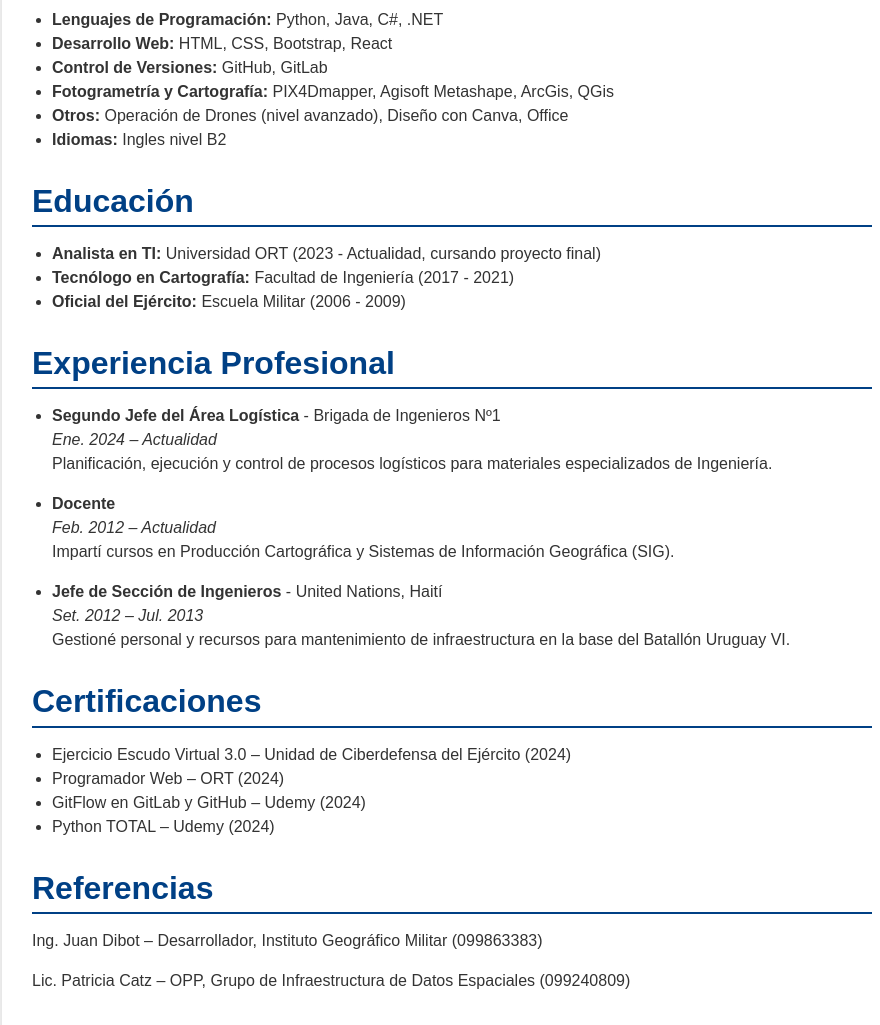
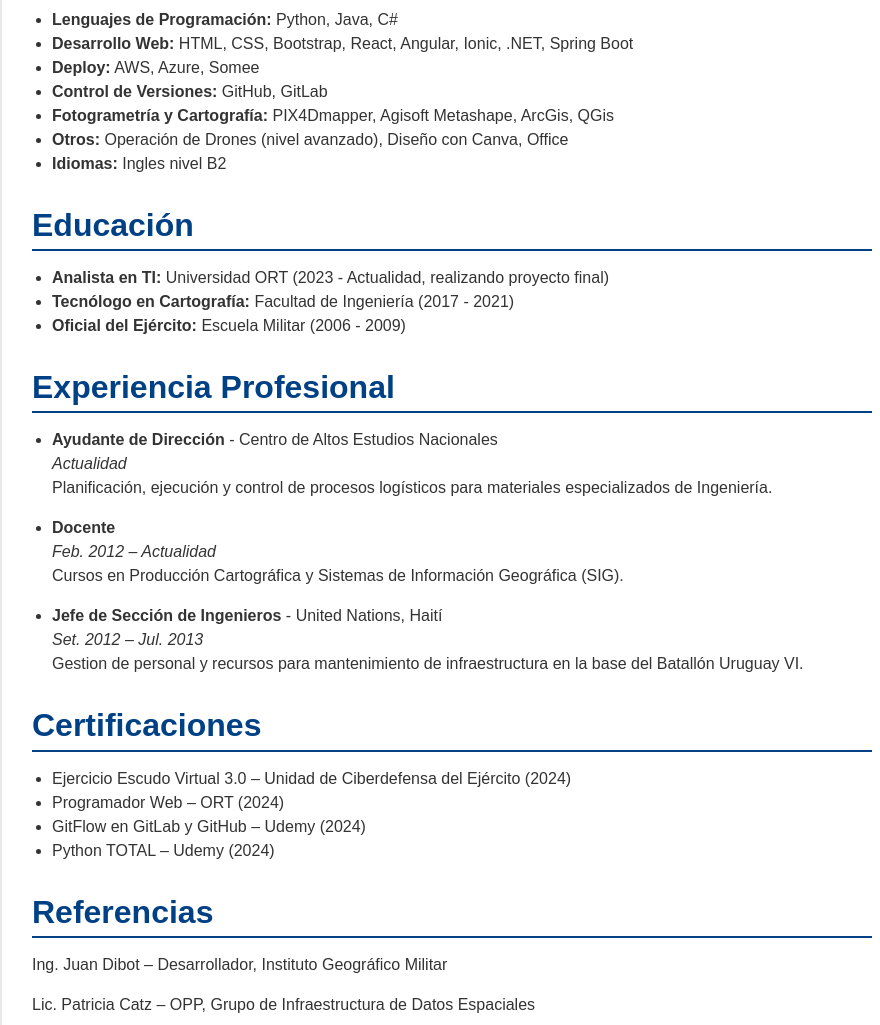
Before and after one commit to fkellner21/cv, a plain HTML site: page index.html in a window 1280 px wide. Shown: the part 521-1546 px from the top of the page, without its empty margins (188-1068 px from the left). Drawn offline with nearby package versions, Linux system fonts and the light colour scheme.

Commit message:
actualiza estudios actuales

```diff
--- a/index.html
+++ b/index.html
@@ -136,10 +136,12 @@
       <section class="skills">
         <h2 class="section-title">Habilidades</h2>
         <ul>
+          <li><strong>Lenguajes de Programación:</strong> Python, Java, C#</li>
           <li>
-            <strong>Lenguajes de Programación:</strong> Python, Java, C#, .NET
+            <strong>Desarrollo Web:</strong> HTML, CSS, Bootstrap, React,
+            Angular, Ionic, .NET, Spring Boot
           </li>
-          <li><strong>Desarrollo Web:</strong> HTML, CSS, Bootstrap, React</li>
+          <li><strong>Deploy:</strong> AWS, Azure, Somee</li>
           <li><strong>Control de Versiones:</strong> GitHub, GitLab</li>
           <li>
             <strong>Fotogrametría y Cartografía:</strong> PIX4Dmapper, Agisoft
@@ -159,7 +161,7 @@
         <ul>
           <li>
             <strong>Analista en TI:</strong> Universidad ORT (2023 - Actualidad,
-            cursando proyecto final)
+            realizando proyecto final)
           </li>
           <li>
             <strong>Tecnólogo en Cartografía:</strong> Facultad de Ingeniería
@@ -176,9 +178,9 @@
         <h2 class="section-title">Experiencia Profesional</h2>
         <ul>
           <li>
-            <strong>Segundo Jefe del Área Logística</strong> - Brigada de
-            Ingenieros Nº1 <br />
-            <em>Ene. 2024 – Actualidad</em>
+            <strong>Ayudante de Dirección</strong> - Centro de Altos Estudios
+            Nacionales <br />
+            <em>Actualidad</em>
             <p>
               Planificación, ejecución y control de procesos logísticos para
               materiales especializados de Ingeniería.
@@ -188,8 +190,8 @@
             <strong>Docente</strong> <br />
             <em>Feb. 2012 – Actualidad</em>
             <p>
-              Impartí cursos en Producción Cartográfica y Sistemas de
-              Información Geográfica (SIG).
+              Cursos en Producción Cartográfica y Sistemas de Información
+              Geográfica (SIG).
             </p>
           </li>
           <li>
@@ -197,8 +199,8 @@
             Haití <br />
             <em>Set. 2012 – Jul. 2013</em>
             <p>
-              Gestioné personal y recursos para mantenimiento de infraestructura
-              en la base del Batallón Uruguay VI.
+              Gestion de personal y recursos para mantenimiento de
+              infraestructura en la base del Batallón Uruguay VI.
             </p>
           </li>
         </ul>
@@ -221,20 +223,16 @@
       <!-- Referencias -->
       <section>
         <h2 class="section-title">Referencias</h2>
-        <p>
-          Ing. Juan Dibot – Desarrollador, Instituto Geográfico Militar
-          (099863383)
-        </p>
+        <p>Ing. Juan Dibot – Desarrollador, Instituto Geográfico Militar</p>
         <p>
           Lic. Patricia Catz – OPP, Grupo de Infraestructura de Datos Espaciales
-          (099240809)
         </p>
       </section>
 
       <!-- Footer -->
       <footer>
         <p>
-          © 2024 Francisco Kellner |
+          © 2025 Francisco Kellner |
           <a href="https://linkedin.com/in/francisco-kellner" target="_blank"
             ><i class="fab fa-linkedin-in"></i
           ></a>
```
